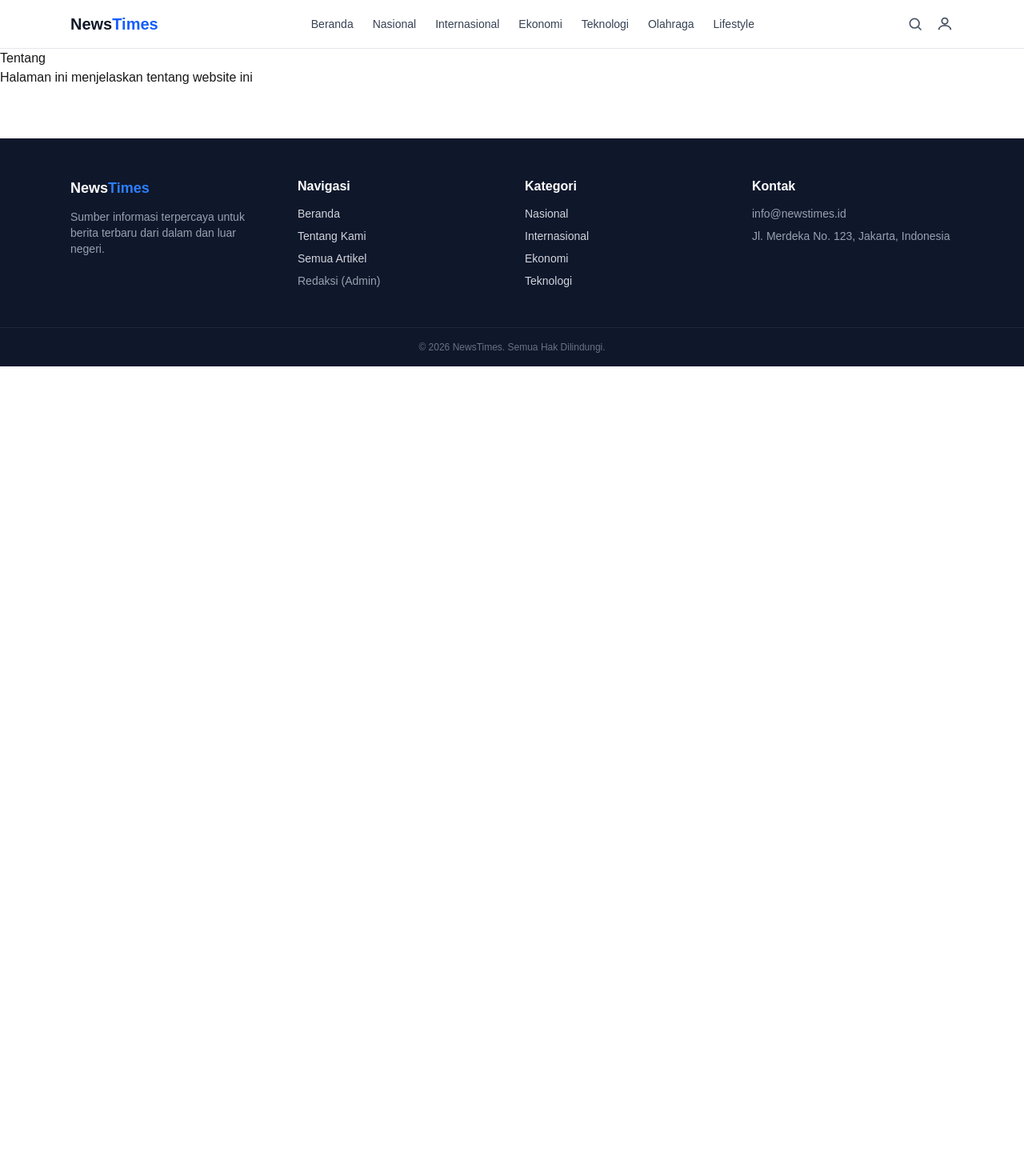
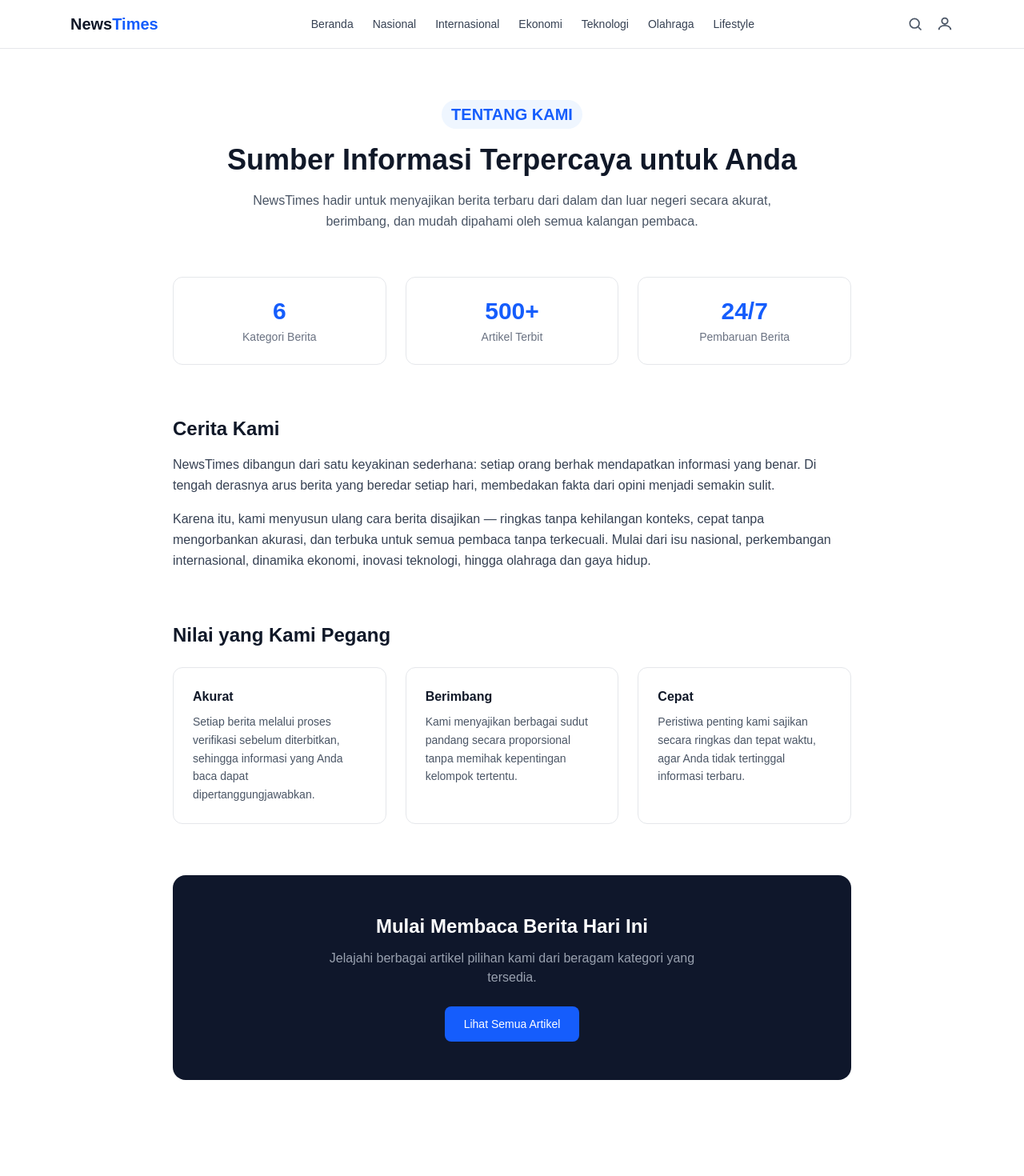
Before and after one commit to article-website/news-times, a Next.js app: page /about in a window 1280 px wide. Shown: the top 1470 px of the page at 80% size. Before the commit the page ends 800 px from the top, so only its background shows below. Built offline with nearby package versions, Linux system fonts and the light colour scheme.

Commit message:
menambahkan link halaman Tentang Kami pada Footer

```diff
--- a/src/app/about/page.tsx
+++ b/src/app/about/page.tsx
@@ -1,8 +1,125 @@
+import type { Metadata } from "next";
+import Link from "next/link";
+
+export const metadata: Metadata = {
+  title: "Tentang Kami | NewsHub",
+  description:
+    "Mengenal lebih dekat NewsHub, sumber informasi terpercaya untuk berita terbaru dari dalam dan luar negeri.",
+};
+
+const values = [
+  {
+    title: "Akurat",
+    description:
+      "Setiap berita melalui proses verifikasi sebelum diterbitkan, sehingga informasi yang Anda baca dapat dipertanggungjawabkan.",
+  },
+  {
+    title: "Berimbang",
+    description:
+      "Kami menyajikan berbagai sudut pandang secara proporsional tanpa memihak kepentingan kelompok tertentu.",
+  },
+  {
+    title: "Cepat",
+    description:
+      "Peristiwa penting kami sajikan secara ringkas dan tepat waktu, agar Anda tidak tertinggal informasi terbaru.",
+  },
+];
+
+const stats = [
+  { value: "6", label: "Kategori Berita" },
+  { value: "500+", label: "Artikel Terbit" },
+  { value: "24/7", label: "Pembaruan Berita" },
+];
+
 export default function AboutPage() {
   return (
-    <main>
-      <h1>Tentang</h1>
-      <p>Halaman ini menjelaskan tentang website ini</p>
+    <main className="max-w-4xl mx-auto px-6 py-16">
+      {/* Header */}
+      <section className="text-center">
+        <span className="inline-block bg-blue-50 text-blue-600 text-xl font-semibold px-3 py-1 rounded-full mb-4">
+          TENTANG KAMI
+        </span>
+        <h1 className="text-4xl font-bold text-gray-900 leading-tight">
+          Sumber Informasi Terpercaya untuk Anda
+        </h1>
+        <p className="text-gray-600 mt-4 max-w-2xl mx-auto leading-relaxed">
+          NewsTimes hadir untuk menyajikan berita terbaru dari dalam dan luar
+          negeri secara akurat, berimbang, dan mudah dipahami oleh semua
+          kalangan pembaca.
+        </p>
+      </section>
+
+      {/* Statistik */}
+      <section className="grid grid-cols-1 sm:grid-cols-3 gap-6 mt-14">
+        {stats.map((stat) => (
+          <div
+            key={stat.label}
+            className="bg-white border border-gray-200 rounded-xl p-6 text-center"
+          >
+            <p className="text-3xl font-bold text-blue-600">{stat.value}</p>
+            <p className="text-sm text-gray-500 mt-1">{stat.label}</p>
+          </div>
+        ))}
+      </section>
+
+      {/* Cerita kami */}
+      <section className="mt-16">
+        <h2 className="text-2xl font-bold text-gray-900 mb-4">Cerita Kami</h2>
+        <div className="flex flex-col gap-4 text-gray-700 leading-relaxed">
+          <p>
+            NewsTimes dibangun dari satu keyakinan sederhana: setiap orang
+            berhak mendapatkan informasi yang benar. Di tengah derasnya arus
+            berita yang beredar setiap hari, membedakan fakta dari opini menjadi
+            semakin sulit.
+          </p>
+          <p>
+            Karena itu, kami menyusun ulang cara berita disajikan — ringkas
+            tanpa kehilangan konteks, cepat tanpa mengorbankan akurasi, dan
+            terbuka untuk semua pembaca tanpa terkecuali. Mulai dari isu
+            nasional, perkembangan internasional, dinamika ekonomi, inovasi
+            teknologi, hingga olahraga dan gaya hidup.
+          </p>
+        </div>
+      </section>
+
+      {/* Nilai */}
+      <section className="mt-16">
+        <h2 className="text-2xl font-bold text-gray-900 mb-6">
+          Nilai yang Kami Pegang
+        </h2>
+        <div className="grid grid-cols-1 md:grid-cols-3 gap-6">
+          {values.map((value) => (
+            <div
+              key={value.title}
+              className="bg-white border border-gray-200 rounded-xl p-6"
+            >
+              <h3 className="font-semibold text-gray-900 mb-2">
+                {value.title}
+              </h3>
+              <p className="text-sm text-gray-600 leading-relaxed">
+                {value.description}
+              </p>
+            </div>
+          ))}
+        </div>
+      </section>
+
+      {/* Ajakan */}
+      <section className="mt-16 bg-slate-900 rounded-2xl px-8 py-12 text-center">
+        <h2 className="text-2xl font-bold text-white mb-3">
+          Mulai Membaca Berita Hari Ini
+        </h2>
+        <p className="text-gray-400 max-w-lg mx-auto mb-6">
+          Jelajahi berbagai artikel pilihan kami dari beragam kategori yang
+          tersedia.
+        </p>
+        <Link
+          href="/articles"
+          className="inline-block bg-blue-600 hover:bg-blue-700 text-white text-sm font-medium px-6 py-3 rounded-lg transition-colors"
+        >
+          Lihat Semua Artikel
+        </Link>
+      </section>
     </main>
   );
 }
```
